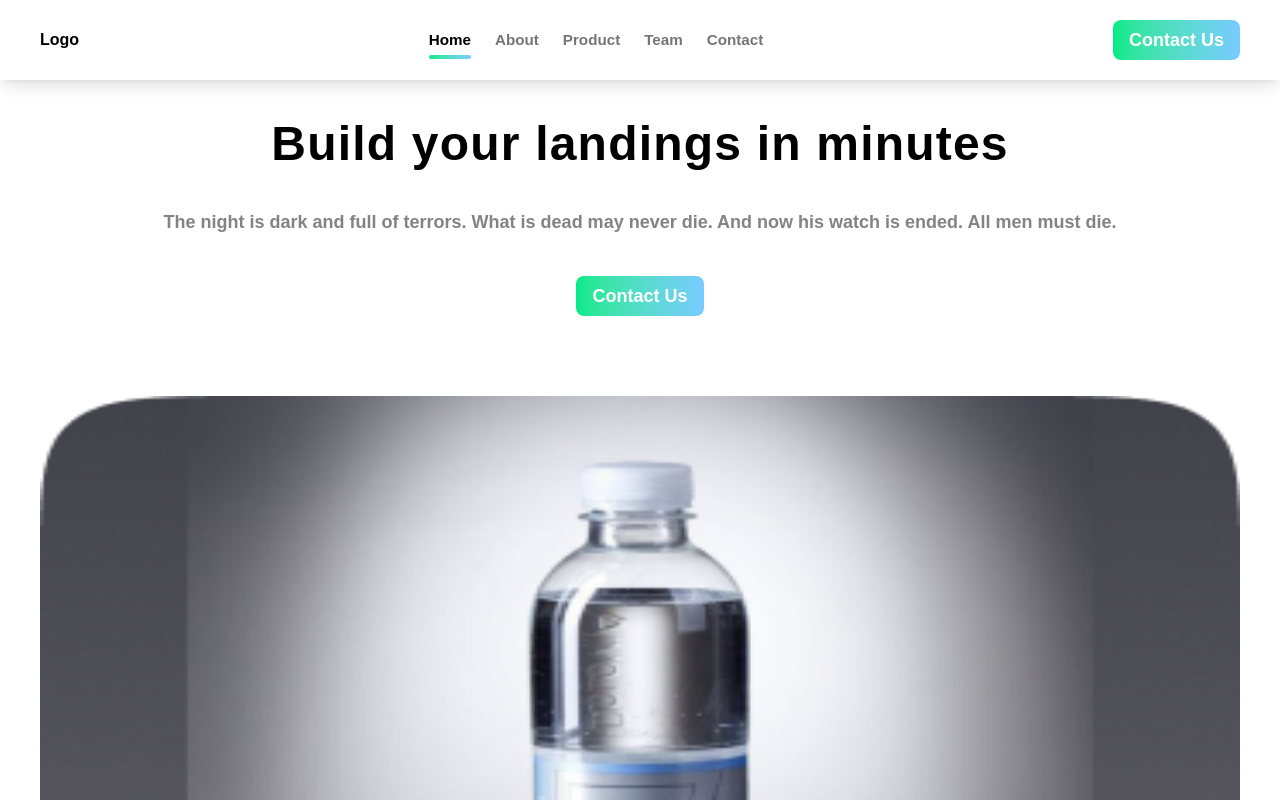
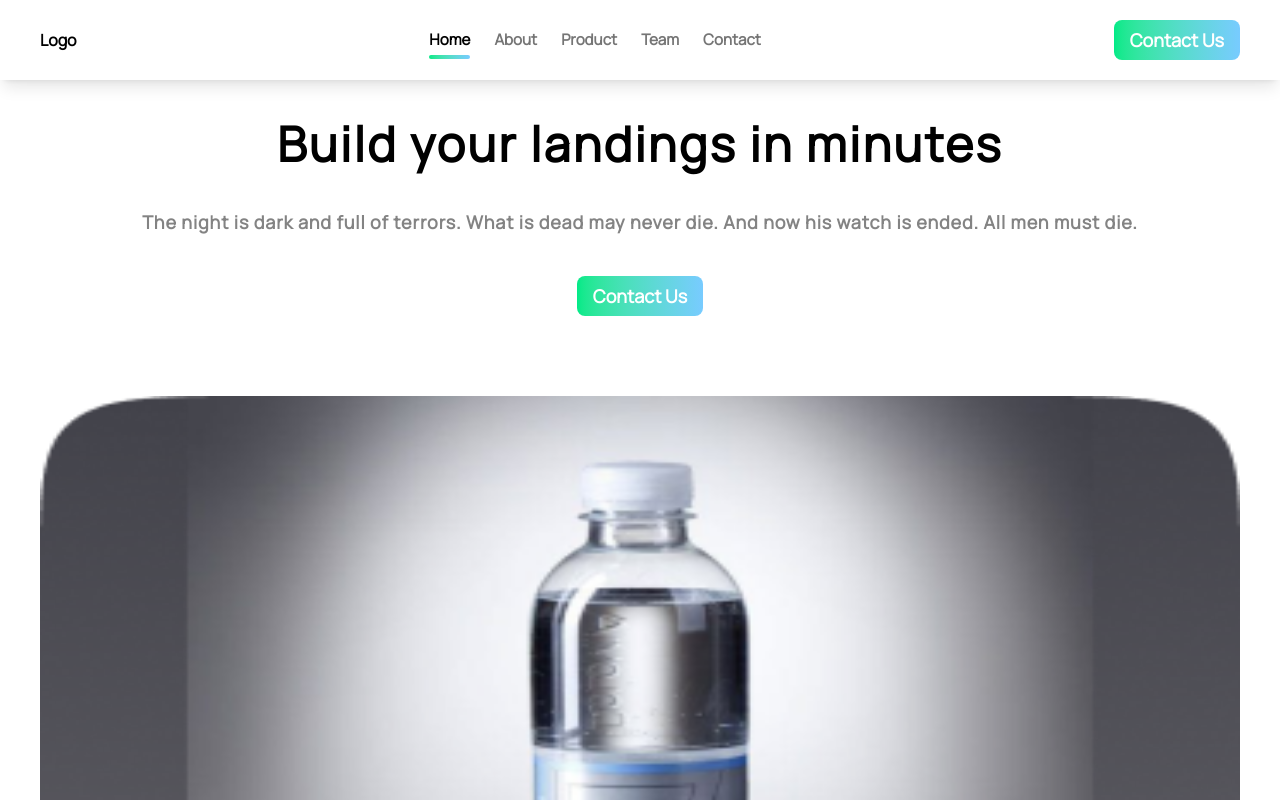
Before and after one commit to Abtikdigital/Sas-Bevrages, a React (Vite) app: page / in a window 1280 px wide. Shown: the top 800 px of the page. Built offline with nearby package versions, Linux system fonts and the light colour scheme; a web font is replaced by a local one.

Commit message:
change font style

```diff
--- a/src/index.css
+++ b/src/index.css
@@ -1,21 +1,21 @@
 @import "tailwindcss";
+*{
+  font-family: "Manrope", sans-serif !important;
+  font-optical-sizing: auto;
+  font-weight: 800 !important;
+  font-style: normal;
+  font-variation-settings:
+    "wdth" 100,
+    "YTLC" 447;
+}
 .linear-green-blue-btn {
   @apply bg-gradient-to-r cursor-pointer from-[#00EA87] to-[#78CBFF] text-white text-lg font-semibold rounded-lg px-4 py-1.5 hover:opacity-75 transition-all;
 
 }
 .heading1 {
-  @apply text-4xl md:text-5xl font-bold tracking-wide  text-center;
+  @apply text-4xl md:text-5xl !font-extrabold tracking-wider  text-center;
 
 }
 .heading2 {
-  @apply text-base md:text-lg font-black font-serif text-center text-[#757575]/90 ;
+  @apply text-base md:text-lg font-black tracking-wider text-center text-[#757575]/90 ;
 }
-*{
-  font-family: "Nunito Sans", sans-serif !important;
-  font-optical-sizing: auto;
-  font-weight: 800;
-  font-style: normal;
-  font-variation-settings:
-    "wdth" 100,
-    "YTLC" 447;
-}
```
